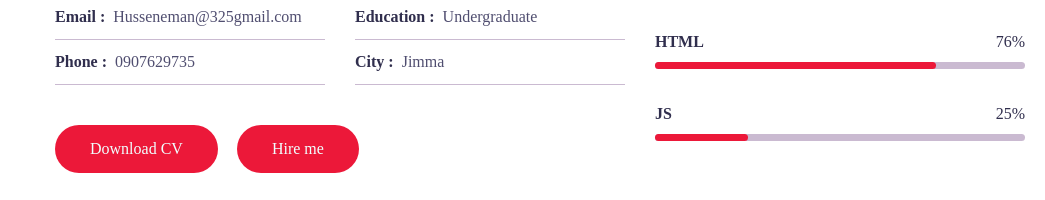
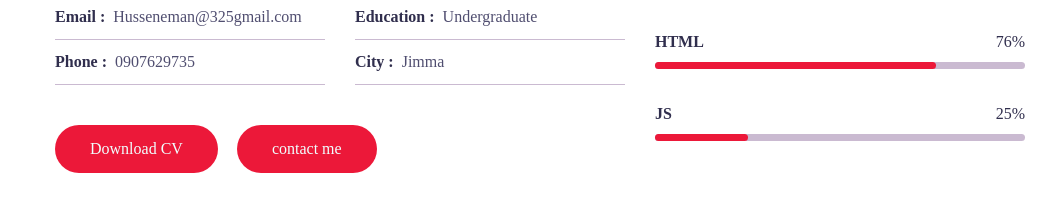
Before and after one commit to amihussen/my-portfolio, a plain HTML site: page intern/index.html in a window 1280 px wide. Shown: the part 1161-1361 px from the top of the page, without its empty margins (235-1280 px from the left). Drawn offline with Linux system fonts and the light colour scheme.

Commit message:
Update index.html

```diff
--- a/intern/index.html
+++ b/intern/index.html
@@ -103,7 +103,7 @@
                  <div class="row">
                   <div class="buttons padd-15">
                     <a href="#" class="btn">Download CV</a>
-                    <a href="#" class="btn">Hire me</a>
+                    <a href="#" class="btn">contact me</a>
                   </div>
 
                  </div>
```
